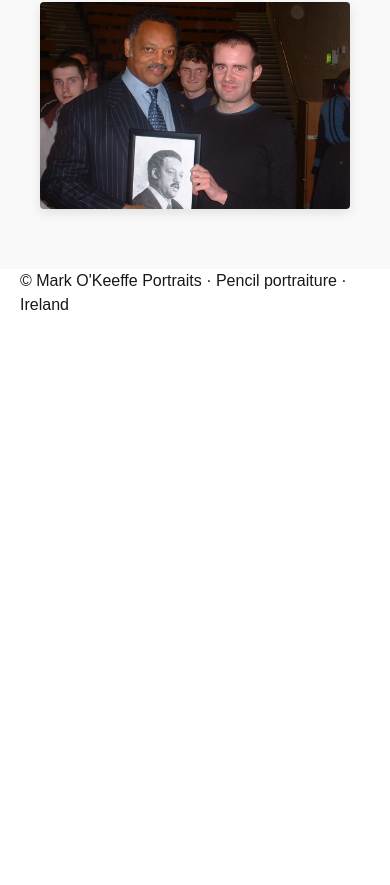
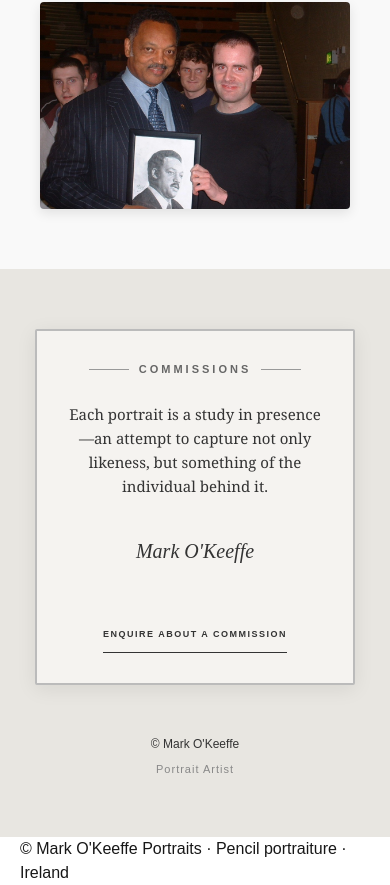
Before and after one commit to markbokeeffe/markokeeffeportraits, a Next.js app: page / in a window 390 px wide. Shown: the part 3068-3953 px from the top of the page. Before the commit the page ends 3385 px from the top, so only its background shows below. Built offline with nearby package versions, Linux system fonts and the light colour scheme.

Commit message:
Add Recognition masonry grid CSS styling

```diff
--- /dev/null
+++ b/app/components/ArtistStatement.css
@@ -0,0 +1,198 @@
+.artist-statement-section {
+  padding: 100px 20px;
+  background: #e8e6e1;
+}
+
+.artist-statement-container {
+  max-width: 1200px;
+  margin: 0 auto;
+  padding: 0 20px;
+  display: flex;
+  flex-direction: column;
+  align-items: center;
+}
+
+/* ===== FRAMED BOX ===== */
+.statement-frame {
+  background: #f5f3f0;
+  border: 2px solid #bbb;
+  border-radius: 2px;
+  padding: 60px 80px;
+  max-width: 900px;
+  width: 100%;
+  box-shadow: 0 4px 20px rgba(0, 0, 0, 0.08);
+}
+
+.frame-header {
+  display: flex;
+  align-items: center;
+  justify-content: center;
+  gap: 20px;
+  margin-bottom: 50px;
+}
+
+.frame-line {
+  flex: 1;
+  max-width: 80px;
+  height: 1px;
+  background: #999;
+  display: block;
+}
+
+.frame-label {
+  font-size: 11px;
+  letter-spacing: 3px;
+  color: #666;
+  text-transform: uppercase;
+  font-weight: 600;
+  white-space: nowrap;
+}
+
+/* ===== FRAME CONTENT ===== */
+.frame-content {
+  text-align: center;
+  display: flex;
+  flex-direction: column;
+  align-items: center;
+  gap: 30px;
+}
+
+.statement-text {
+  font-size: 22px;
+  line-height: 1.9;
+  color: #333;
+  margin: 0;
+  font-family: 'Georgia', serif;
+  font-weight: 400;
+}
+
+.artist-signature {
+  font-size: 32px;
+  font-style: italic;
+  color: #333;
+  margin: 10px 0 20px 0;
+  font-family: 'Brush Script MT', 'Lucida Handwriting', cursive;
+  font-weight: 400;
+}
+
+.commission-button {
+  display: inline-block;
+  padding: 10px 0;
+  background: transparent;
+  color: #333;
+  text-decoration: none;
+  font-size: 11px;
+  font-weight: 600;
+  letter-spacing: 2px;
+  border: none;
+  border-bottom: 1px solid #333;
+  border-radius: 0;
+  transition: all 0.3s ease;
+  margin-top: 10px;
+}
+
+.commission-button:hover {
+  color: #666;
+  border-bottom-color: #666;
+  transform: translateY(-2px);
+}
+
+/* ===== ARTIST FOOTER ===== */
+.artist-footer {
+  text-align: center;
+  margin-top: 50px;
+  display: flex;
+  flex-direction: column;
+  align-items: center;
+  gap: 8px;
+}
+
+.artist-copyright {
+  font-size: 14px;
+  color: #333;
+  margin: 0;
+  font-weight: 500;
+}
+
+.artist-title {
+  font-size: 12px;
+  color: #888;
+  margin: 0;
+  letter-spacing: 1px;
+}
+
+/* ===== RESPONSIVE DESIGN ===== */
+@media (max-width: 768px) {
+  .artist-statement-section {
+    padding: 80px 20px;
+  }
+
+  .statement-frame {
+    padding: 40px 40px;
+  }
+
+  .frame-header {
+    gap: 12px;
+    margin-bottom: 30px;
+  }
+
+  .frame-line {
+    max-width: 50px;
+  }
+
+  .statement-text {
+    font-size: 18px;
+    line-height: 1.7;
+  }
+
+  .artist-signature {
+    font-size: 26px;
+    margin: 10px 0 15px 0;
+  }
+
+  .commission-button {
+    font-size: 10px;
+  }
+}
+
+@media (max-width: 480px) {
+  .artist-statement-section {
+    padding: 60px 15px;
+  }
+
+  .statement-frame {
+    padding: 30px 25px;
+  }
+
+  .frame-header {
+    gap: 10px;
+    margin-bottom: 25px;
+  }
+
+  .frame-line {
+    max-width: 40px;
+  }
+
+  .statement-text {
+    font-size: 15px;
+    line-height: 1.6;
+  }
+
+  .artist-signature {
+    font-size: 20px;
+    margin: 8px 0 12px 0;
+  }
+
+  .commission-button {
+    font-size: 9px;
+    letter-spacing: 1.5px;
+  }
+
+  .artist-copyright {
+    font-size: 12px;
+  }
+
+  .artist-title {
+    font-size: 11px;
+  }
+}
--- /dev/null
+++ b/app/components/ArtistStatement.tsx
@@ -0,0 +1,34 @@
+import './ArtistStatement.css';
+
+export default function ArtistStatement() {
+  return (
+    <section className="artist-statement-section">
+      <div className="artist-statement-container">
+        {/* Framed Statement Box */}
+        <div className="statement-frame">
+          <div className="frame-header">
+            <span className="frame-line"></span>
+            <span className="frame-label">COMMISSIONS</span>
+            <span className="frame-line"></span>
+          </div>
+
+          <div className="frame-content">
+            <p className="statement-text">
+              Each portrait is a study in presence—an attempt to capture not only likeness, but something of the individual behind it.
+            </p>
+            <p className="artist-signature">Mark O'Keeffe</p>
+            <a href="#commissions" className="commission-button">
+              ENQUIRE ABOUT A COMMISSION
+            </a>
+          </div>
+        </div>
+
+        {/* Artist Info Below */}
+        <div className="artist-footer">
+          <p className="artist-copyright">© Mark O'Keeffe</p>
+          <p className="artist-title">Portrait Artist</p>
+        </div>
+      </div>
+    </section>
+  );
+}
--- a/app/components/Header.css
+++ b/app/components/Header.css
@@ -10,6 +10,7 @@
 
 .header-content {
   display: flex;
+  flex-direction: row;
   justify-content: space-between;
   align-items: center;
   max-width: 1200px;
--- a/app/components/PortraitMasonry.css
+++ b/app/components/PortraitMasonry.css
@@ -1,7 +1,7 @@
 /* ===== DESKTOP GALLERY ===== */
 .portrait-masonry-desktop {
   display: grid;
-  grid-template-columns: repeat(auto-fit, minmax(280px, 1fr));
+  grid-template-columns: repeat(4, 1fr);
   gap: 40px;
   margin-top: 60px;
   padding: 0 20px;
@@ -150,16 +150,16 @@
 }
 
 /* ===== RESPONSIVE ===== */
-@media (max-width: 1024px) {
+@media (max-width: 1200px) {
   .portrait-masonry-desktop {
-    grid-template-columns: repeat(auto-fit, minmax(240px, 1fr));
+    grid-template-columns: repeat(3, 1fr);
     gap: 30px;
   }
 }
 
 @media (max-width: 768px) {
   .portrait-masonry-desktop {
-    grid-template-columns: repeat(auto-fit, minmax(200px, 1fr));
+    grid-template-columns: repeat(2, 1fr);
     gap: 24px;
     padding: 0 10px;
   }
--- a/app/page.tsx
+++ b/app/page.tsx
@@ -3,6 +3,7 @@ import Hero from "./components/Hero";
 import PortraitMasonry from "./components/PortraitMasonry";
 import Recognition from "./components/Recognition";
 import Testimonial from "./components/Testimonial";
+import ArtistStatement from "./components/ArtistStatement";
 import AboutSection from "./components/AboutSection";
 import Commissions from "./components/Commissions";
 import ContactSection from "./components/ContactSection";
@@ -21,7 +22,7 @@ export default function Page() {
           author="MICHAEL D. HIGGINS"
         />
         <Recognition />
-
+        <ArtistStatement />
 
 
         {/* <AboutSection />
```
